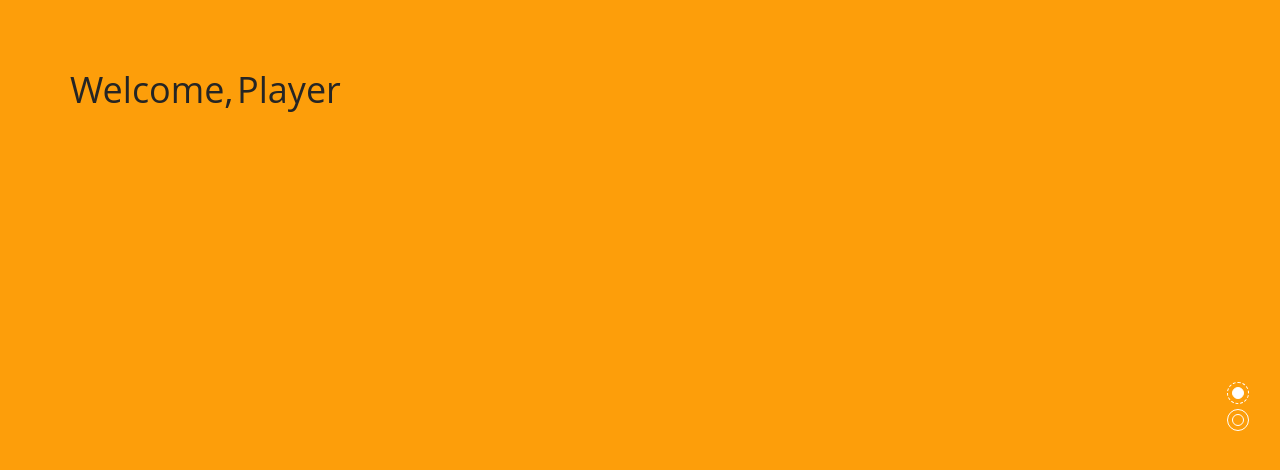
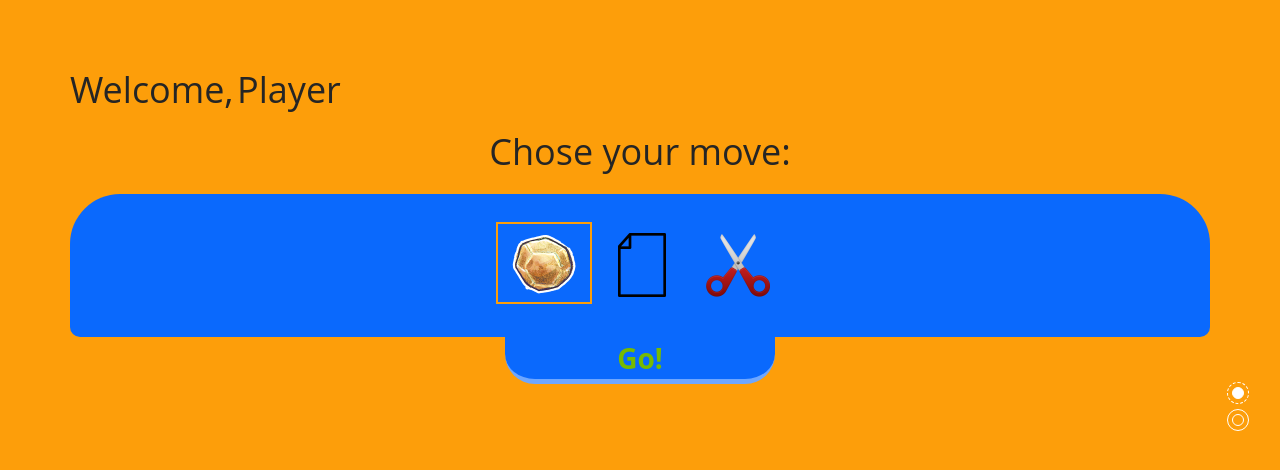
Before and after one commit to dnutiu/js-rockpaperscissors, a plain HTML site: page index.html in a window 1280 px wide. Drawn offline with Linux system fonts and the light colour scheme.

Commit message:
Writing game interface

```diff
--- a/index.html
+++ b/index.html
@@ -21,6 +21,15 @@
 		    		<input id="username-input" class="name-input" maxlength="10" type="text">
 		    		<button id="save-username">Save</button>
 	    		</header>
+	    		<section id="game" class="game-window">
+	    			<h1>Chose your move:</h1>
+	    			<div class="moves">
+	    				<img src="images/rock.png" alt="Rock!" class="selected">
+	    				<img src="images/paper.png" alt="Paper!">
+	    				<img src="images/scissors.png" alt="Scissors!">
+	    			</div>
+	    			<button>Go!</button>
+	    		</section>
 	    	</section>
 	    	<section class="slide credits-slide">
 	    		<header>
--- a/sass/_styles.scss
+++ b/sass/_styles.scss
@@ -67,6 +67,43 @@
 			}
 		}
 	}
+	.game-window {
+		h1 {
+			text-align: center;
+		}
+		.moves {
+			margin: 0 auto;
+			text-align: center;
+			padding: 2em;
+			@include border-top-radius(50px);
+			@include border-bottom-radius(10px);
+			background-color: complement($game-slide);
+			img {
+				padding: 0.5em 1em;
+			}
+			.selected {
+				border: 2px solid $game-slide;
+			}
+		}
+		button {
+			display: block;
+			margin: 0 auto;
+			font-weight: bold;
+			font-size: 2em;
+			padding: 0 4em;
+			background-color: complement($game-slide);
+			border-top: none;
+			border-right: none;
+			border-left: none;
+			border-bottom: 5px solid lighten(complement($game-slide), 20);
+			@include border-bottom-radius(30px);
+			color: $button-color;
+			&:active {
+				background-color: lighten(complement($game-slide), 10);
+				color: $go-button-active;
+			}
+		}
+	}
 }
 .credits-slide {
 	background-color: $credits-slide;
--- a/sass/main.scss
+++ b/sass/main.scss
@@ -7,6 +7,7 @@
 $game-slide: #fd9e0a;
 $credits-slide: #333333;
 $button-color: #77ba01;
+$go-button-active: #FF3300;
 
 @import "compass/css3/";
 @import "_styles.scss";
```
Also changed, not shown: images/paper.png (added), images/rock.png (added), images/scissors.png (added), stylesheets/main.css.
